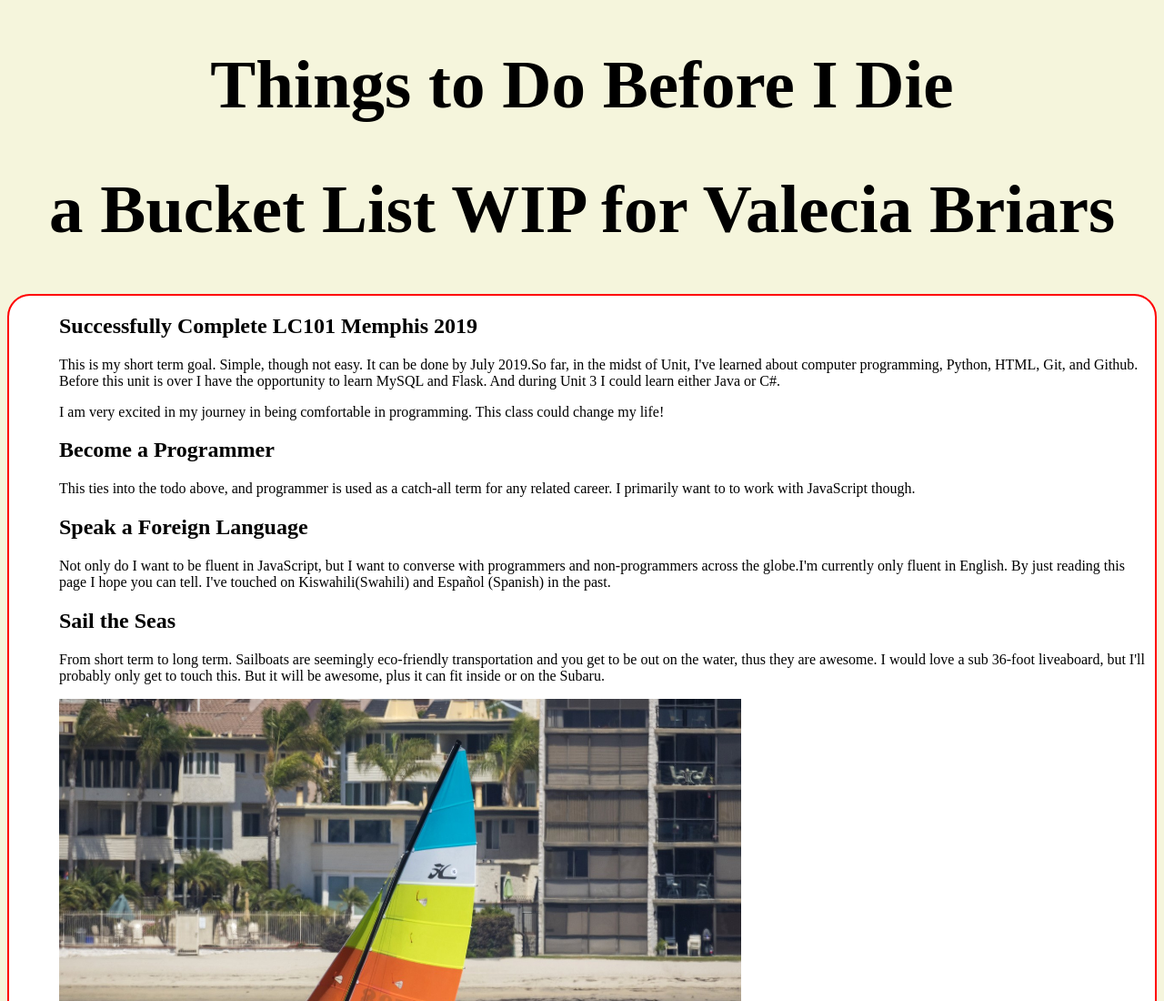
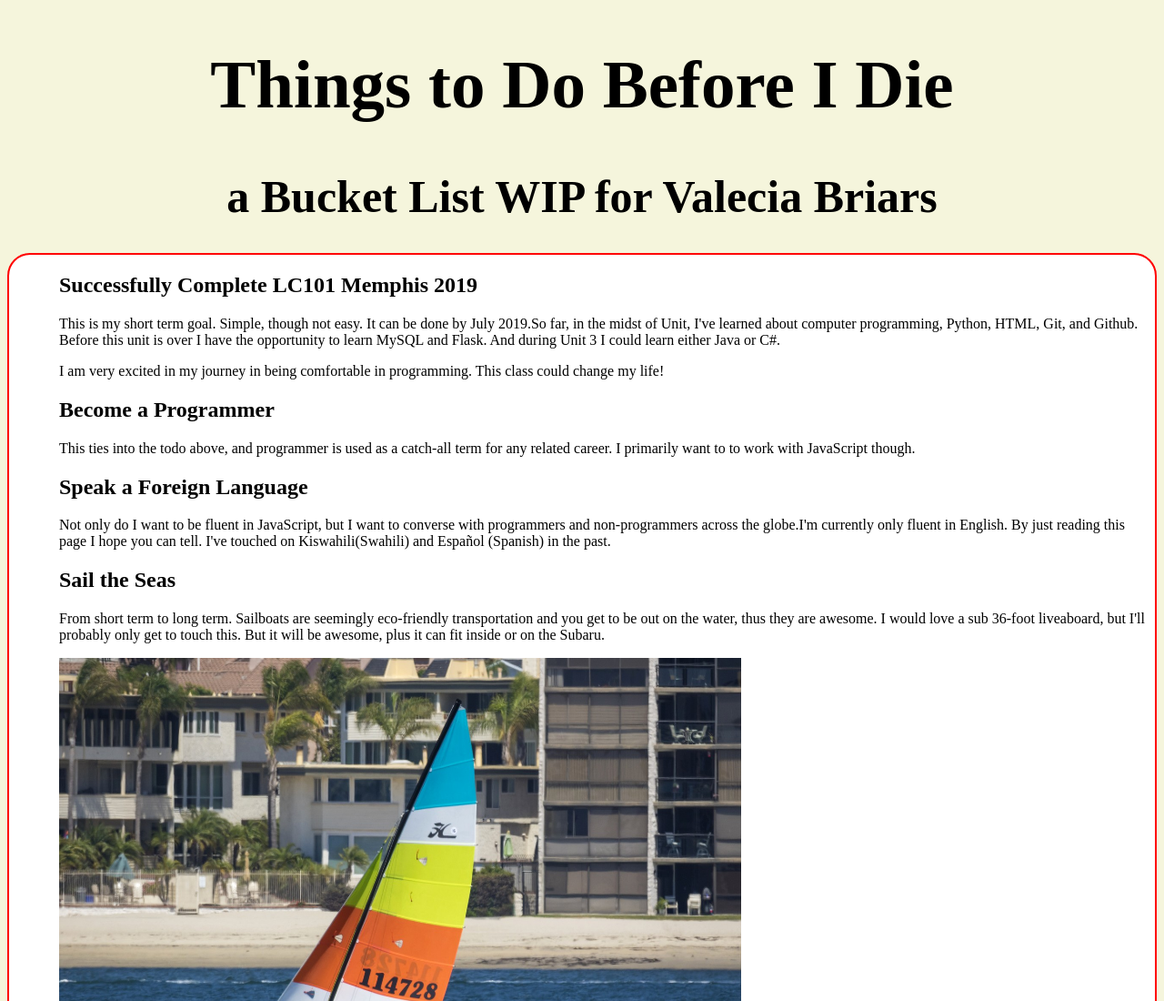
Before and after one commit to iamvalecia/html-me-something, a plain HTML site: page index.html in a window 1280 px wide. Shown: the top 1100 px of the page at 91% size. Drawn offline with Linux system fonts and the light colour scheme.

Commit message:
styled by id instead of class

```diff
--- a/style.css
+++ b/style.css
@@ -5,7 +5,7 @@ h1 {
     text-align: center;
     font-size: 75px;
 }
-.subtitle{
+#subtitle{
     font-size: 50px;
 }
 main{
```
